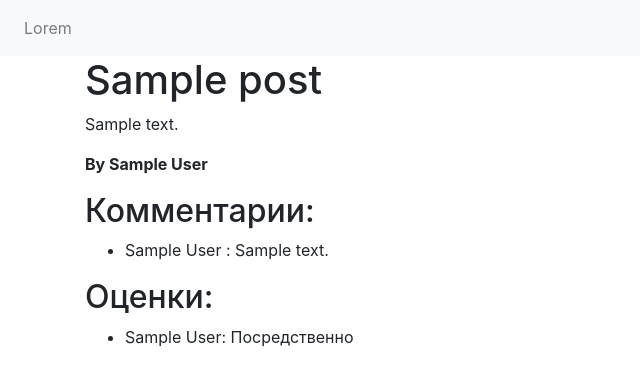
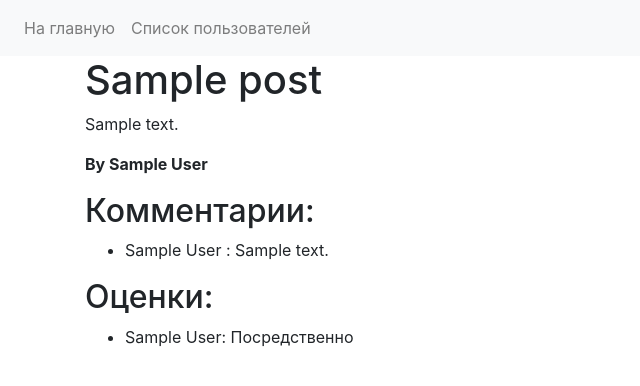
Before and after one commit to galubezzz/python-group_1-homework_42-maria_galunova, a Django app: page /posts/1 in a window 1280 px wide. Shown: the top 386 px of the page, without its empty margins (0-640 px from the left). Run offline with Django 3.2, Linux system fonts and the light colour scheme; tables that the repository leaves empty hold one stand-in row (values such as "Sample post"); some libraries are stand-ins or nearby versions.

Commit message:
fixed the layout a little

```diff
--- a/source/webapp/templates/base.html
+++ b/source/webapp/templates/base.html
@@ -23,7 +23,10 @@
     <div class="collapse navbar-collapse" id="navbarNav">
         <ul class="navbar-nav">
             <li class="nav-item">
-                <a href="#" class="nav-link">Lorem</a>
+                <a href="{% url 'posts_list' %}" class="nav-link">На главную</a>
+            </li>
+            <li class="nav-item">
+                <a href="{% url 'user_list' %}" class="nav-link">Список пользователей</a>
             </li>
             {% block menu %}{% endblock %}
         </ul>
--- a/source/webapp/templates/posts_list.html
+++ b/source/webapp/templates/posts_list.html
@@ -1,7 +1,11 @@
 {% extends 'base.html' %}
 {% block title %}Посты{% endblock %}
 {% block content %}
+    <dl>
     {% for post in post_list %}
-        <a href="{% url 'post_detail' post.pk %}">{{ post.title }}</a></h3>
+        <li>
+            <a href="{% url 'post_detail' post.pk %}">{{ post.title }}</a></h3>
+        </li>
     {% endfor %}
+    </dl>
 {% endblock %}
```
Also changed, not shown: source/webapp/templates/user_list.html (+7 -4 lines).
